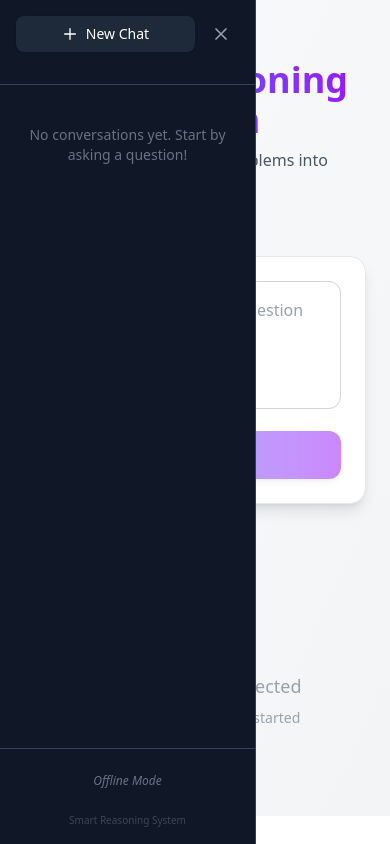
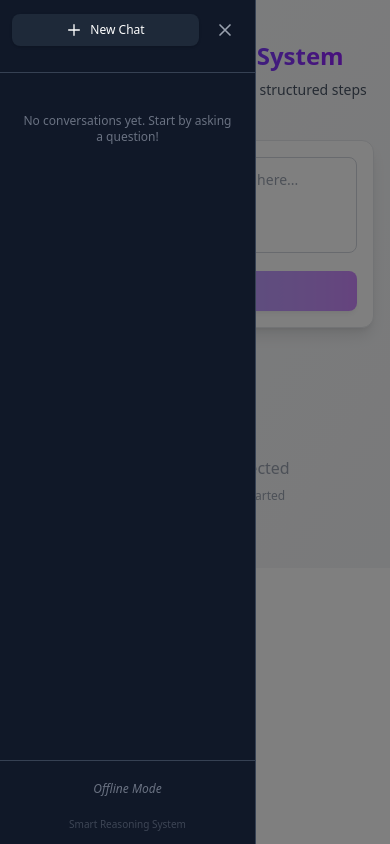
Before and after one commit to FakhirAhmedKhan/Smart-Reasoning-System, a Next.js app: page / in a window 390 px wide. Built offline with nearby package versions, Linux system fonts and the light colour scheme.

Commit message:
mobile responsive fix

```diff
--- a/app/components/HistoryItem.tsx
+++ b/app/components/HistoryItem.tsx
@@ -5,7 +5,7 @@ export default function HistoryItem(props: HistoryItemProps) {
   return (
     <button
       onClick={props.onClick}
-      className={`w-full text-left p-3 rounded-lg transition-all duration-200 group ${
+      className={`w-full text-left p-2.5 sm:p-3 rounded-lg transition-all duration-200 group ${
         props.isActive
           ? "bg-gray-800 text-white shadow-md"
           : "text-gray-300 hover:bg-gray-800/50"
@@ -30,10 +30,10 @@ export default function HistoryItem(props: HistoryItemProps) {
           />
         </svg>
         <div className="flex-1 min-w-0">
-          <p className="text-sm font-medium truncate">
+          <p className="text-xs sm:text-sm font-medium truncate">
             {props.truncateText(props.conversation.problem, 40)}
           </p>
-          <p className="text-xs text-gray-500 mt-0.5">
+          <p className="text-[10px] sm:text-xs text-gray-500 mt-0.5">
             {new Date(props.conversation.createdAt).toLocaleDateString()}
           </p>
         </div>
--- a/app/components/InputBox.tsx
+++ b/app/components/InputBox.tsx
@@ -4,25 +4,25 @@ export default function InputBox(props: InputBoxProps) {
   return (
     <form
       onSubmit={props.handleSubmit}
-      className="bg-white p-6 rounded-2xl shadow-lg border border-gray-200 space-y-4 transition-all duration-200 hover:shadow-xl"
+      className="bg-white p-4 sm:p-5 md:p-6 rounded-xl sm:rounded-2xl shadow-lg border border-gray-200 space-y-3 sm:space-y-4 transition-all duration-200 hover:shadow-xl"
     >
       <textarea
         value={props.input}
         onChange={(e) => props.setInput(e.target.value)}
         placeholder="Enter your problem or question here..."
-        className="w-full h-32 p-4 border border-gray-300 rounded-xl focus:outline-none focus:ring-2 focus:ring-blue-500 focus:border-transparent resize-none transition-all duration-200 text-gray-800 placeholder-gray-400"
+        className="w-full h-24 sm:h-28 md:h-32 p-3 sm:p-4 border border-gray-300 rounded-lg sm:rounded-xl focus:outline-none focus:ring-2 focus:ring-blue-500 focus:border-transparent resize-none transition-all duration-200 text-sm sm:text-base text-gray-800 placeholder-gray-400"
         disabled={props.loading || props.isDisabled}
       />
 
       <button
         type="submit"
         disabled={props.loading || !props.input.trim() || props.isDisabled}
-        className="w-full bg-gradient-to-r from-blue-600 to-purple-600 text-white py-3 px-6 rounded-xl hover:from-blue-700 hover:to-purple-700 transition-all duration-200 disabled:opacity-50 disabled:cursor-not-allowed font-medium shadow-md hover:shadow-lg transform hover:-translate-y-0.5 active:translate-y-0"
+        className="w-full bg-gradient-to-r from-blue-600 to-purple-600 text-white py-2.5 sm:py-3 px-4 sm:px-6 rounded-lg sm:rounded-xl hover:from-blue-700 hover:to-purple-700 transition-all duration-200 disabled:opacity-50 disabled:cursor-not-allowed font-medium text-sm sm:text-base shadow-md hover:shadow-lg transform hover:-translate-y-0.5 active:translate-y-0"
       >
         {props.loading ? (
           <span className="flex items-center justify-center gap-2">
             <svg
-              className="animate-spin h-5 w-5"
+              className="animate-spin h-4 w-4 sm:h-5 sm:w-5"
               xmlns="http://www.w3.org/2000/svg"
               fill="none"
               viewBox="0 0 24 24"
--- a/app/components/MainContent.tsx
+++ b/app/components/MainContent.tsx
@@ -8,13 +8,13 @@ import FinalAnswer from "./FinalAnswer";
 export default function MainContent(props: MainContentProps) {
   return (
     <div className="flex-1 bg-gradient-to-br from-gray-50 to-gray-100 overflow-y-auto">
-      <div className="max-w-4xl mx-auto p-6 space-y-6">
+      <div className="max-w-4xl mx-auto px-4 sm:px-6 lg:px-8 py-4 sm:py-6 space-y-4 sm:space-y-6">
         {/* Header */}
-        <div className="text-center py-9">
-          <h1 className="text-4xl font-bold bg-gradient-to-r from-blue-600 to-purple-600 bg-clip-text text-transparent mb-2">
+        <div className="text-center py-6 sm:py-8 lg:py-12">
+          <h1 className="text-2xl sm:text-3xl md:text-4xl lg:text-5xl font-bold bg-gradient-to-r from-blue-600 to-purple-600 bg-clip-text text-transparent mb-2">
             Smart Reasoning System
           </h1>
-          <p className="text-gray-600">
+          <p className="text-sm sm:text-base text-gray-600">
             Break down complex problems into structured steps
           </p>
         </div>
@@ -29,10 +29,10 @@ export default function MainContent(props: MainContentProps) {
         />
 
         {props.error && (
-          <div className="p-4 bg-red-50 border border-red-200 text-red-700 rounded-2xl shadow-sm animate-in fade-in duration-300">
-            <div className="flex items-start gap-3">
+          <div className="p-3 sm:p-4 bg-red-50 border border-red-200 text-red-700 rounded-xl sm:rounded-2xl shadow-sm animate-in fade-in duration-300">
+            <div className="flex items-start gap-2 sm:gap-3">
               <svg
-                className="w-5 h-5 mt-0.5 flex-shrink-0"
+                className="w-4 h-4 sm:w-5 sm:h-5 mt-0.5 flex-shrink-0"
                 fill="currentColor"
                 viewBox="0 0 20 20"
               >
@@ -42,25 +42,25 @@ export default function MainContent(props: MainContentProps) {
                   clipRule="evenodd"
                 />
               </svg>
-              <p>{props.error}</p>
+              <p className="text-sm sm:text-base">{props.error}</p>
             </div>
           </div>
         )}
 
         {props.activeConversation && (
-          <div className="space-y-6 animate-in fade-in slide-in-from-bottom-4 duration-500">
-            <div className="bg-white p-6 rounded-2xl shadow-sm border border-gray-200">
-              <h3 className="text-sm font-semibold text-gray-500 uppercase tracking-wide mb-2">
+          <div className="space-y-4 sm:space-y-6 animate-in fade-in slide-in-from-bottom-4 duration-500">
+            <div className="bg-white p-4 sm:p-6 rounded-xl sm:rounded-2xl shadow-sm border border-gray-200">
+              <h3 className="text-xs sm:text-sm font-semibold text-gray-500 uppercase tracking-wide mb-2">
                 Problem
               </h3>
-              <p className="text-gray-800 text-lg">
+              <p className="text-gray-800 text-base sm:text-lg leading-relaxed">
                 {props.activeConversation.problem}
               </p>
             </div>
 
             {props.activeConversation.steps.length > 0 && (
               <div>
-                <h3 className="text-sm font-semibold text-gray-500 uppercase tracking-wide mb-3">
+                <h3 className="text-xs sm:text-sm font-semibold text-gray-500 uppercase tracking-wide mb-3 px-1">
                   Reasoning Steps
                 </h3>
                 <StepViewer steps={props.activeConversation.steps} />
@@ -69,7 +69,7 @@ export default function MainContent(props: MainContentProps) {
 
             {props.activeConversation.finalAnswer && (
               <div>
-                <h3 className="text-sm font-semibold text-gray-500 uppercase tracking-wide mb-3">
+                <h3 className="text-xs sm:text-sm font-semibold text-gray-500 uppercase tracking-wide mb-3 px-1">
                   Conclusion
                 </h3>
                 <FinalAnswer answer={props.activeConversation.finalAnswer} />
@@ -79,9 +79,9 @@ export default function MainContent(props: MainContentProps) {
         )}
 
         {!props.activeConversation && !props.loading && (
-          <div className="text-center py-16 text-gray-400">
+          <div className="text-center py-12 sm:py-16 text-gray-400">
             <svg
-              className="w-16 h-16 mx-auto mb-4 opacity-50"
+              className="w-12 h-12 sm:w-16 sm:h-16 mx-auto mb-4 opacity-50"
               fill="none"
               stroke="currentColor"
               viewBox="0 0 24 24"
@@ -93,8 +93,10 @@ export default function MainContent(props: MainContentProps) {
                 d="M8 12h.01M12 12h.01M16 12h.01M21 12c0 4.418-4.03 8-9 8a9.863 9.863 0 01-4.255-.949L3 20l1.395-3.72C3.512 15.042 3 13.574 3 12c0-4.418 4.03-8 9-8s9 3.582 9 8z"
               />
             </svg>
-            <p className="text-lg">No conversation selected</p>
-            <p className="text-sm mt-2">Submit a problem to get started</p>
+            <p className="text-base sm:text-lg">No conversation selected</p>
+            <p className="text-xs sm:text-sm mt-2">
+              Submit a problem to get started
+            </p>
           </div>
         )}
       </div>
--- a/app/components/Sidebar.tsx
+++ b/app/components/Sidebar.tsx
@@ -3,12 +3,12 @@ import HistoryItem from "./HistoryItem";
 
 export default function Sidebar(props: SidebarProps) {
   return (
-    <div className="w-64 bg-gray-900 text-white flex flex-col h-screen border-r border-gray-700 relative">
-      <div className="p-4 border-b border-gray-700">
-        <div className="flex items-center gap-2 mb-4">
+    <div className="w-64 sm:w-72 md:w-80 bg-gray-900 text-white flex flex-col h-screen border-r border-gray-700 relative">
+      <div className="p-3 sm:p-4 border-b border-gray-700">
+        <div className="flex items-center gap-2 mb-3 sm:mb-4">
           <button
             onClick={props.onNewChat}
-            className="flex-1 bg-gray-800 hover:bg-gray-700 text-white py-2 px-3 rounded-lg transition-all duration-200 flex items-center justify-center gap-2 font-medium shadow-sm hover:shadow-md text-sm"
+            className="flex-1 bg-gray-800 hover:bg-gray-700 text-white py-2 px-3 rounded-lg transition-all duration-200 flex items-center justify-center gap-2 font-medium shadow-sm hover:shadow-md text-xs sm:text-sm"
           >
             <svg
               className="w-4 h-4"
@@ -27,8 +27,9 @@ export default function Sidebar(props: SidebarProps) {
           </button>
           <button
             onClick={props.onClose}
-            className="p-2 hover:bg-gray-800 rounded-lg text-gray-400 hover:text-white transition-colors"
+            className="p-2 hover:bg-gray-800 rounded-lg text-gray-400 hover:text-white transition-colors md:hidden"
             title="Close Sidebar"
+            aria-label="Close sidebar"
           >
             <svg
               className="w-5 h-5"
@@ -48,7 +49,7 @@ export default function Sidebar(props: SidebarProps) {
       </div>
       <div className="flex-1 overflow-y-auto p-2">
         {props.conversations.length === 0 ? (
-          <div className="text-gray-500 text-sm text-center mt-8 px-4">
+          <div className="text-gray-500 text-xs sm:text-sm text-center mt-8 px-3 sm:px-4">
             No conversations yet. Start by asking a question!
           </div>
         ) : (
@@ -66,15 +67,15 @@ export default function Sidebar(props: SidebarProps) {
         )}
       </div>
       {/* //footer Section */}
-      <div className="p-4 border-t border-gray-700 space-y-4">
+      <div className="p-3 sm:p-4 border-t border-gray-700 space-y-3 sm:space-y-4">
         {props.user ? (
-          <div className="space-y-3">
-            <div className="flex items-center gap-3">
+          <div className="space-y-2 sm:space-y-3">
+            <div className="flex items-center gap-2 sm:gap-3">
               <div className="w-8 h-8 rounded-full bg-blue-600 flex items-center justify-center text-xs font-bold shrink-0">
                 {props.user.username.charAt(0).toUpperCase()}
               </div>
               <div className="min-w-0 flex-1">
-                <p className="text-sm font-medium truncate">
+                <p className="text-xs sm:text-sm font-medium truncate">
                   {props.user.username}
                 </p>
                 <p className="text-[10px] text-gray-400 truncate">
--- a/app/page.tsx
+++ b/app/page.tsx
@@ -33,7 +33,7 @@ export default function Page() {
   } = useAppHook();
 
   return (
-    <div className="flex h-screen overflow-y-auto bg-white">
+    <div className="flex h-screen overflow-hidden bg-white">
       <LoginModal
         isOpen={showLoginModal}
         LoginHandleSubmit={LoginHandleSubmit}
@@ -43,24 +43,47 @@ export default function Page() {
         setEmail={setEmail}
         error={error}
       />
-      {isSidebarOpen ? (
-        <div className="z-50 fixed">
+
+      {/* Mobile Overlay */}
+      {isSidebarOpen && (
+        <div
+          className="fixed inset-0 bg-black/50 z-40 md:hidden transition-opacity duration-300"
+          onClick={() => setIsSidebarOpen(false)}
+          aria-hidden="true"
+        />
+      )}
+
+      {/* Sidebar */}
+      <div
+        className={`fixed md:static inset-y-0 left-0 z-50 transform transition-transform duration-300 ease-in-out ${
+          isSidebarOpen ? "translate-x-0" : "-translate-x-full md:translate-x-0"
+        }`}
+      >
         <Sidebar
           user={user}
           onLogout={handleLogout}
           conversations={conversations}
           activeId={activeId}
-            onSelect={handleSelectConversation}
+          onSelect={(id) => {
+            handleSelectConversation(id);
+            // Close sidebar on mobile when item is selected
+            if (window.innerWidth < 768) {
+              setIsSidebarOpen(false);
+            }
+          }}
           onNewChat={handleNewChat}
           onClose={() => setIsSidebarOpen(false)}
           truncateText={truncateText}
         />
       </div>
-      ) : (
+
+      {/* Hamburger Menu Button (Mobile Only) */}
+      {!isSidebarOpen && (
         <button
           onClick={() => setIsSidebarOpen(true)}
-          className="fixed top-4 left-4 z-20 p-2 bg-gray-900 text-white rounded-lg hover:bg-gray-800 transition-colors shadow-lg border border-gray-700"
-          title="Open Sidebar"
+          className="fixed top-4 left-4 z-30 p-2 md:hidden bg-gray-900 text-white rounded-lg hover:bg-gray-800 transition-all duration-200 shadow-lg border border-gray-700"
+          title="Open Menu"
+          aria-label="Open sidebar menu"
         >
           <svg
             className="w-6 h-6"
@@ -77,9 +100,9 @@ export default function Page() {
           </svg>
         </button>
       )}
-      <div
-        className={`flex-1 transition-all duration-300 ${isSidebarOpen ? "" : "w-full"}`}
-      >
+
+      {/* Main Content */}
+      <div className="flex-1 overflow-y-auto">
         <MainContent
           activeConversation={activeConversation}
           onSubmit={handleSubmit}
```
Also changed, not shown: app/components/FinalAnswer.tsx (+9 -7 lines), app/components/StepViewer.tsx (+11 -11 lines). Lines whose indentation alone changed are shown as unchanged.
